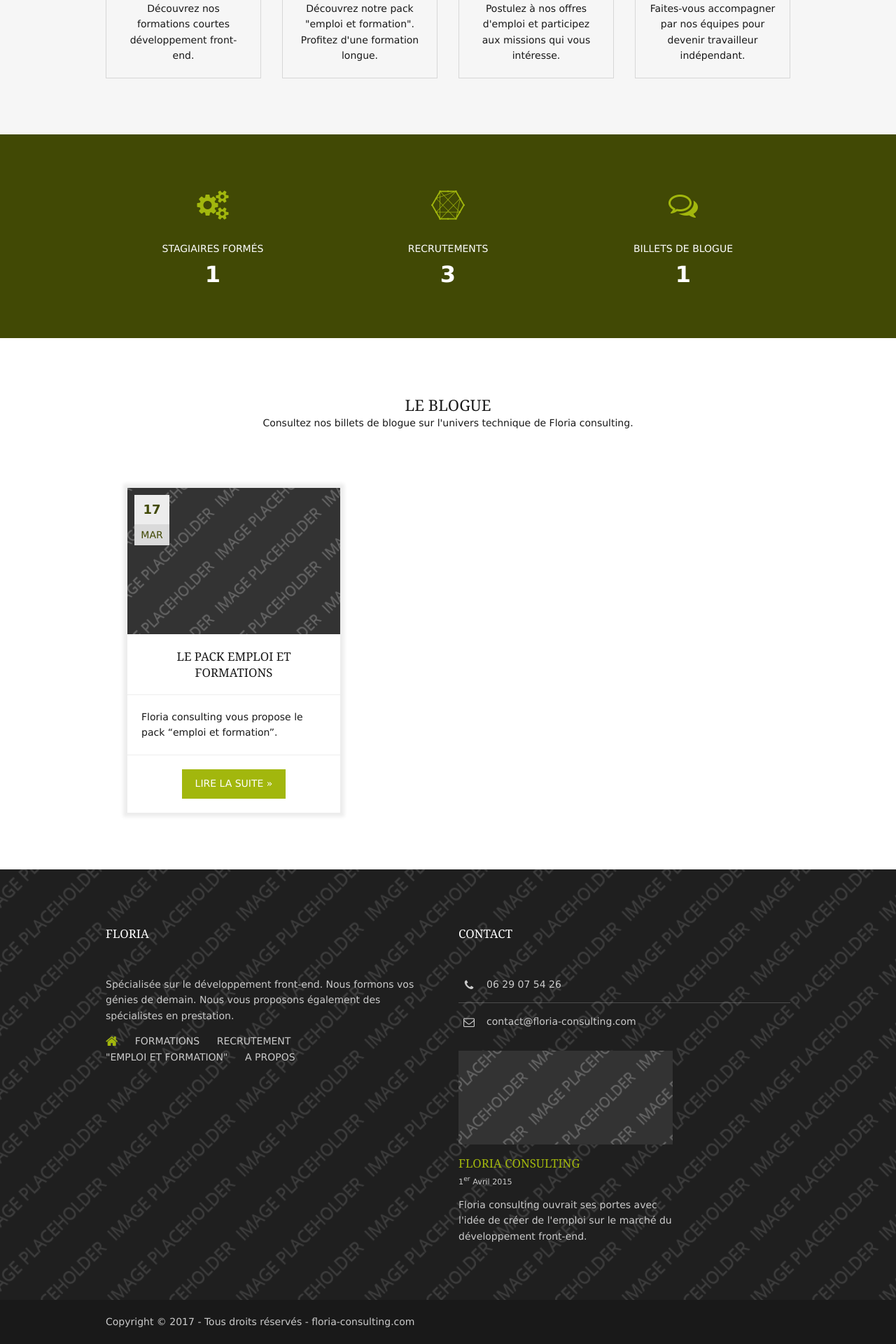
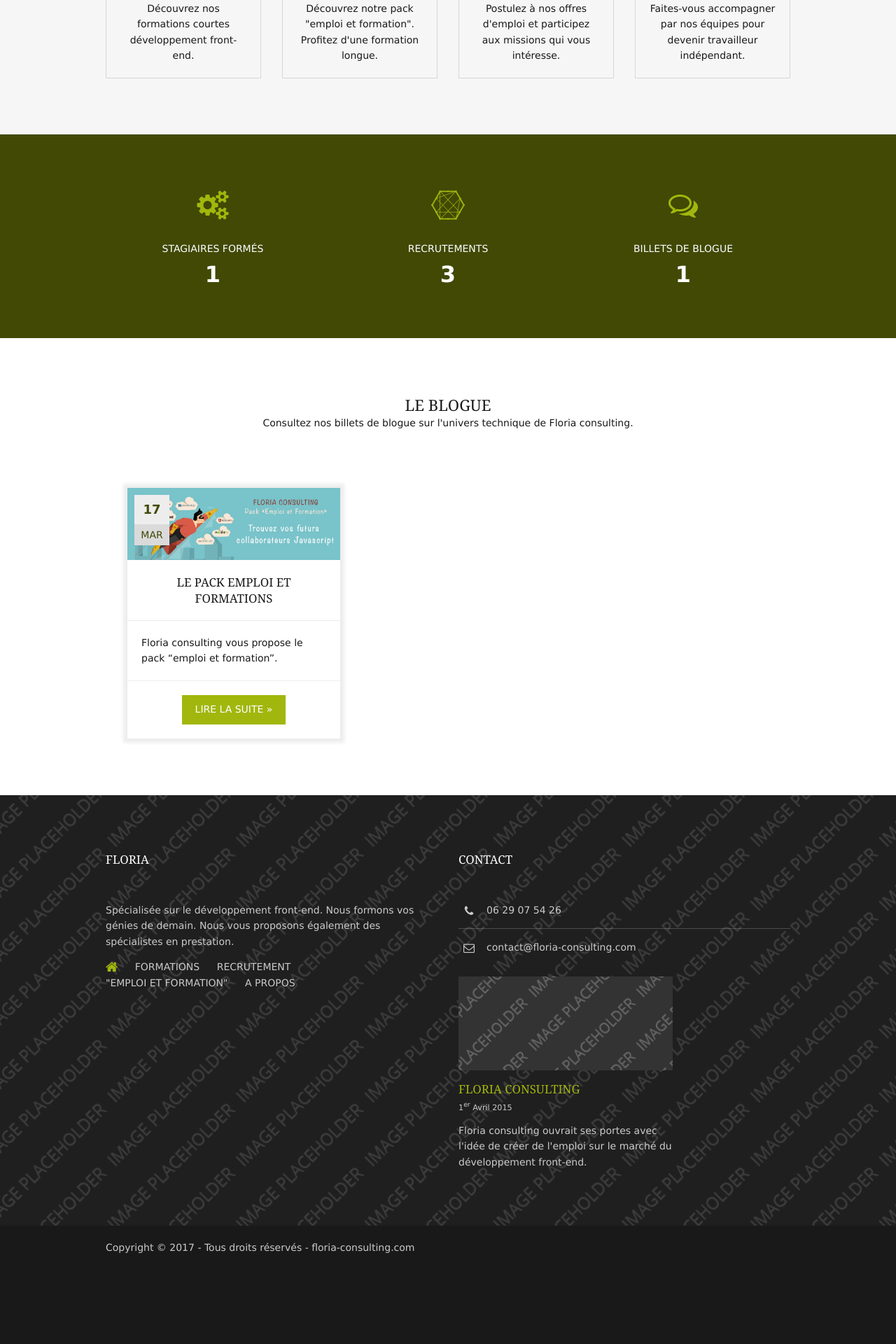
Before and after one commit to ssavajols/floria-consulting, a Jekyll site: the page built from index.md, in a window 1280 px wide. Shown: the part 905-2825 px from the top of the page at 70% size. Built offline with Jekyll 4.4.1, drawn with Linux system fonts in a browser that asks for light colours; after the commit the page ends 2719 px from its top, so only the background shows below that.

```diff
--- a/_includes/list-blog-post.html
+++ b/_includes/list-blog-post.html
@@ -2,7 +2,12 @@
 <div class="group excerpts">
 {% for post in site.posts %}
 <article class="one_third">
-    <figure><img src="assets/layout/images/demo/320x220.png" alt="">
+    <figure>
+        {% if post.og_image %}
+            <img src="{{post.og_image}}" alt="">
+        {% else %}
+            <img src="assets/layout/images/demo/320x220.png" alt="">
+        {% endif %}
         <figcaption>
             <time datetime="{{ post.date }}"><strong>{{ post.date | date: "%d" }}</strong> <em>{{ post.date | date: "%b" }}</em></time>
         </figcaption>
--- a/_layouts/base.html
+++ b/_layouts/base.html
@@ -14,6 +14,9 @@
     <base href="{{ site.baseurl }}/" />
     {% if page.og_image %}
         <meta property="og:image" content="{{site.url}}{{page.og_image}}" />
+    {% endif %}
+    {% if post.og_image %}
+        <meta property="og:image" content="{{site.url}}{{post.og_image}}" />
     {% endif %}
     <link href="assets/layout/styles/layout.css" rel="stylesheet" type="text/css" media="all">
     <link href="assets/layout/styles/highlight.css" rel="stylesheet" type="text/css" media="all">
```
Also changed, not shown: _posts/2017-03-17-pack-emploi-et-formation.md (+4 -0 lines).
